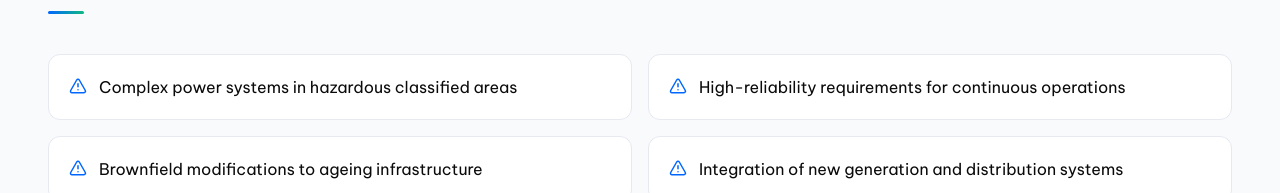
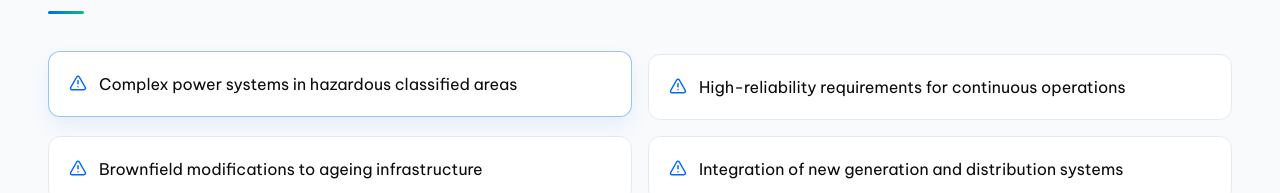
Before and after one commit to ameeshmith/PowerMittconsulting, a React (Vite) app: page /industries/oil-gas in a window 1280 px wide. In both pictures the pointer is over the element "Complex power systems in hazardous classified areas". Shown: the part 1642-1835 px from the top of the page. Built offline with nearby package versions, Linux system fonts and the light colour scheme; no server answers.

Commit message:
style(ui): add interactive hover elevation and glow to challenge and detail cards (fixes #18)

```diff
--- a/src/pages/IndustryDetail.css
+++ b/src/pages/IndustryDetail.css
@@ -17,6 +17,13 @@
   background: var(--color-card-bg);
   border: 1px solid var(--color-border);
   border-radius: 12px;
+  transition: transform 0.25s cubic-bezier(0.16, 1, 0.3, 1), border-color 0.25s ease, box-shadow 0.25s ease;
+}
+
+.industry-detail__challenge:hover {
+  transform: translateY(-3px);
+  border-color: rgba(0, 102, 255, 0.4);
+  box-shadow: 0 10px 24px -4px rgba(0, 102, 255, 0.1);
 }
 
 .industry-detail__challenge-icon {
--- a/src/pages/ServiceDetail.css
+++ b/src/pages/ServiceDetail.css
@@ -30,6 +30,13 @@
   border: 1px solid var(--color-border);
   border-radius: 14px;
   padding: var(--space-6);
+  transition: transform 0.25s cubic-bezier(0.16, 1, 0.3, 1), border-color 0.25s ease, box-shadow 0.25s ease;
+}
+
+.service-detail__sidebar:hover {
+  transform: translateY(-3px);
+  border-color: rgba(0, 102, 255, 0.35);
+  box-shadow: 0 12px 28px -4px rgba(0, 102, 255, 0.08);
 }
 
 .service-detail__sidebar h4 {
```
